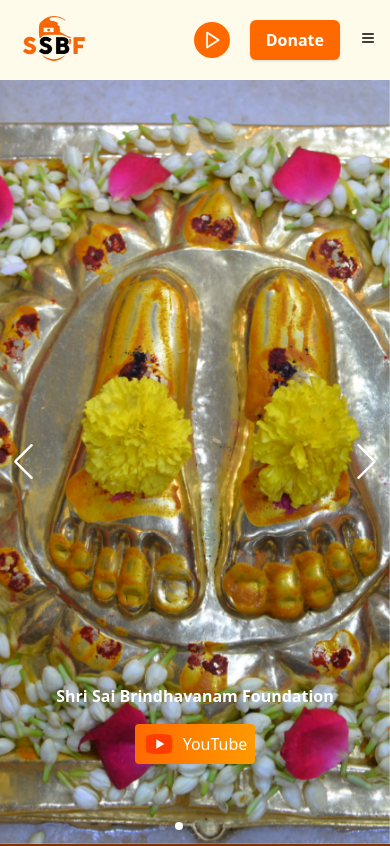
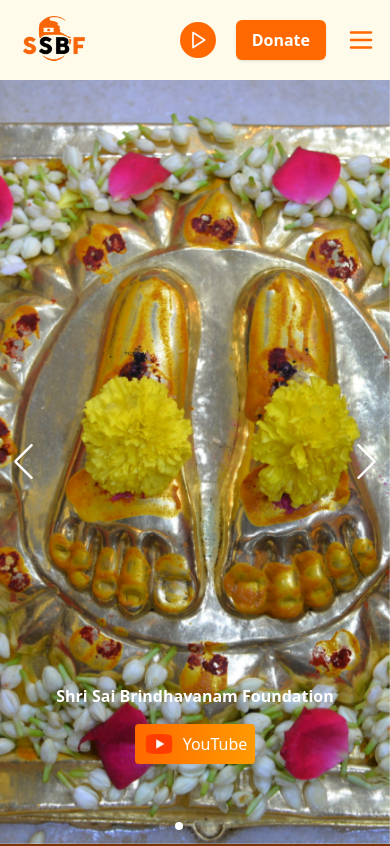
Before and after one commit to Mad-adz/saibrindhavanam, a React (Vite) app in the folder client/: page / in a window 390 px wide. Shown: the top 846 px of the page. Built offline with nearby package versions, Linux system fonts and the light colour scheme.

Commit message:
updated mobile nav bg

```diff
--- a/client/src/components/nav/MobileNav.jsx
+++ b/client/src/components/nav/MobileNav.jsx
@@ -23,13 +23,13 @@ const MobileNav = () => {
     },
   };
   return (
-    <div>
-      <button className="lg:hidden z-[999] relative" onClick={toggleDrawer}>
+    <>
+      <button className="lg:hidden z-[999] relative text-3xl text-orange-500 mt-1.5" onClick={toggleDrawer}>
         {isOpen ? <LuX /> : <LuMenu />}
       </button>
 
       <motion.div
-        className="fixed left-0 right-0 top-20 overflow-y-auto h-full font-semibold bg-amber-100/70 backdrop-blur p-6 pb-20"
+        className="fixed left-0 right-0 top-20 overflow-y-auto h-full font-semibold bg-amber-100/90 backdrop-blur p-6 pb-20"
         initial={{ x: "-100%" }}
         animate={{ x: isOpen ? "0%" : "-100%" }}
       >
@@ -84,7 +84,7 @@ const MobileNav = () => {
           })}
         </ul>
       </motion.div>
-    </div>
+    </>
   );
 };
 
```
